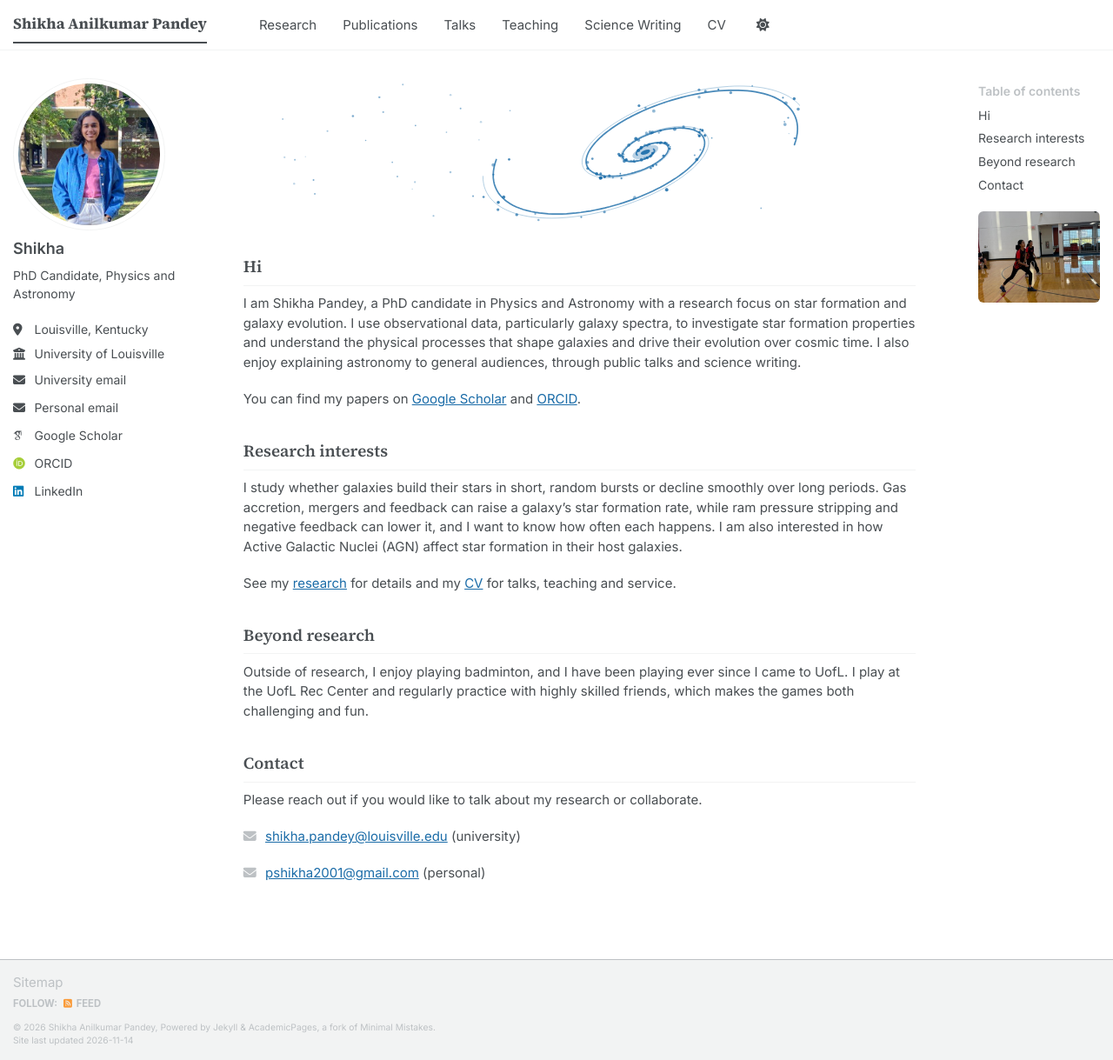
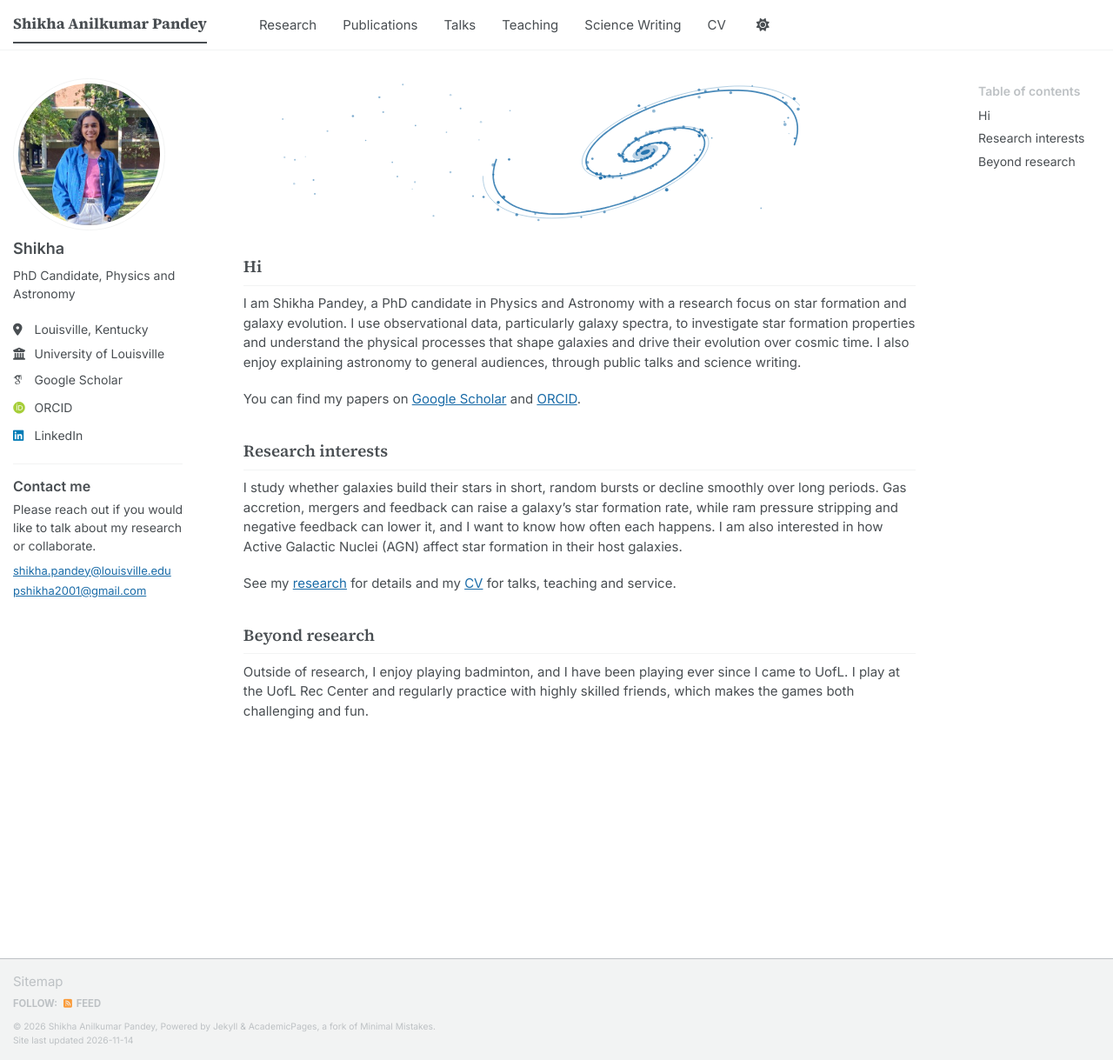
Before and after one commit to pshikha/pshikha.github.io, a Jekyll site: the page built from _pages/about.md, in a window 1280 px wide and 1219 px high. Shown: the whole window at 87% size. Built offline with Jekyll 4.4.1, drawn with Linux system fonts in a browser that asks for light colours; some web fonts are replaced; a script bundle is joined from its source files by our own code; library files that are not in the unit come from our copies.

Commit message:
Remove the right-hand photo; move "Contact me" into the left sidebar
- Home page: no photo and no Contact section at the bottom
- Left sidebar: a "Contact me" block under the details, with a short line and the university and personal emails
- The two emails no longer appear in the details list

Co-Authored-By: Claude Sonnet 5.5 <noreply@anthropic.com>

```diff
--- a/_includes/author-profile.html
+++ b/_includes/author-profile.html
@@ -32,10 +32,6 @@
       {% endif %}
       {% if author.uri %}
         <li><a href="{{ author.uri }}"><i class="fas fa-fw fa-link icon-pad-right" aria-hidden="true"></i>{{ site.data.ui-text[site.locale].website_label | default: "Website" }}</a></li>
-      {% endif %}
-      {% if author.email %}
-        <li><a href="mailto:{{ author.email }}"><i class="fas fa-fw fa-envelope icon-pad-right" aria-hidden="true"></i>{% if author.email_personal %}University email{% else %}{{ site.data.ui-text[site.locale].email_label | default: "Email" }}{% endif %}</a></li>
-        {% if author.email_personal %}<li><a href="mailto:{{ author.email_personal }}"><i class="fas fa-fw fa-envelope icon-pad-right" aria-hidden="true"></i>Personal email</a></li>{% endif %}
       {% endif %}
 
       <!-- Font Awesome and Academicons icons / Academic websites -->
@@ -173,5 +169,15 @@
       <li><a href="https://www.zhihu.com/people/{{ author.zhihu }}"><i class="fab fa-fw fa-zhihu icon-pad-right" aria-hidden="true"></i>Zhihu</a></li>
       {% endif %}
     </ul>
+    {% if author.email or author.email_personal %}
+    <div class="author__contact">
+      <h4 class="author__contact-title">Contact me</h4>
+      <p>Please reach out if you would like to talk about my research or collaborate.</p>
+      <ul>
+        {% if author.email %}<li><a href="mailto:{{ author.email }}">{{ author.email }}</a></li>{% endif %}
+        {% if author.email_personal %}<li><a href="mailto:{{ author.email_personal }}">{{ author.email_personal }}</a></li>{% endif %}
+      </ul>
+    </div>
+    {% endif %}
   </div>
 </div>
--- a/_includes/toc-right.html
+++ b/_includes/toc-right.html
@@ -15,7 +15,6 @@
         <li><a href="#{{ toc_id }}">{{ toc_text }}</a></li>
       {% endfor %}
     </ul>
-    {% if page.toc_image %}<img class="page__toc-image" src="{{ page.toc_image }}" alt="{{ page.toc_image_alt }}">{% endif %}
   </aside>
   {% endif %}
 {% endif %}
--- a/_pages/about.md
+++ b/_pages/about.md
@@ -2,8 +2,6 @@
 permalink: /
 author_profile: true
 toc: true
-toc_image: /images/badminton.jpg
-toc_image_alt: "Playing a badminton doubles game at the UofL Rec Center"
 redirect_from:
   - /about/
   - /about.html
@@ -26,15 +24,4 @@ See my [research](/research/) for details and my [CV](/cv/) for talks, teaching
 
 ## Beyond research
 
-<div class="beyond">
-  <p>Outside of research, I enjoy playing badminton, and I have been playing ever since I came to UofL. I play at the UofL Rec Center and regularly practice with highly skilled friends, which makes the games both challenging and fun.</p>
-  <img src="/images/badminton.jpg" alt="Playing a badminton doubles game at the UofL Rec Center">
-</div>
-
-## Contact
-
-Please reach out if you would like to talk about my research or collaborate.
-
-<p class="contact-line"><i class="fas fa-envelope" aria-hidden="true"></i> <a href="mailto:{{ site.author.email }}">{{ site.author.email }}</a> (university)</p>
-
-<p class="contact-line"><i class="fas fa-envelope" aria-hidden="true"></i> <a href="mailto:{{ site.author.email_personal }}">{{ site.author.email_personal }}</a> (personal)</p>
+Outside of research, I enjoy playing badminton, and I have been playing ever since I came to UofL. I play at the UofL Rec Center and regularly practice with highly skilled friends, which makes the games both challenging and fun.
--- a/_sass/layout/_page.scss
+++ b/_sass/layout/_page.scss
@@ -464,62 +464,3 @@
     }
   }
 }
-
-/* Contact line on the home page */
-.contact-line {
-  i {
-    margin-right: 0.4em;
-    color: var(--global-text-color-light);
-  }
-}
-
-/* Beyond research: text on the left, photo on the right (stacked on small screens) */
-.beyond {
-  display: flex;
-  align-items: center;
-  gap: 1.5em;
-  margin: 0 0 1em;
-
-  p {
-    flex: 1 1 auto;
-    margin: 0;
-  }
-
-  img {
-    flex: 0 0 auto;
-    width: 220px;
-    max-width: 45%;
-    height: auto;
-    border-radius: 6px;
-  }
-
-  @media (max-width: 600px) {
-    flex-direction: column;
-    align-items: stretch;
-
-    img {
-      width: 100%;
-      max-width: 100%;
-    }
-  }
-}
-
-/* Photo in the right-hand column, under the table of contents (wide screens only) */
-.page__toc-image {
-  display: none;
-
-  @media (min-width: 1100px) {
-    display: block;
-    width: 100%;
-    height: auto;
-    margin-top: 1.5em;
-    border-radius: 6px;
-  }
-}
-
-/* On wide screens the photo lives in the right column, so hide the in-text copy */
-@media (min-width: 1100px) {
-  .beyond img {
-    display: none;
-  }
-}
--- a/_sass/layout/_sidebar.scss
+++ b/_sass/layout/_sidebar.scss
@@ -327,3 +327,33 @@
     }
   }
 }
+
+/* "Contact me" block under the details in the left sidebar */
+.sidebar .author__contact {
+  margin-top: 1.2em;
+  padding-top: 1em;
+  border-top: 1px solid var(--global-border-color);
+
+  .author__contact-title {
+    margin: 0 0 0.4em;
+    font-family: $global-font-family;
+    font-size: 16px;
+    font-weight: 600;
+  }
+
+  p {
+    margin: 0 0 0.6em;
+  }
+
+  ul {
+    margin: 0;
+    padding: 0;
+    list-style: none;
+  }
+
+  li {
+    margin: 0 0 0.3em;
+    font-size: 13px;
+    white-space: nowrap;
+  }
+}
```
